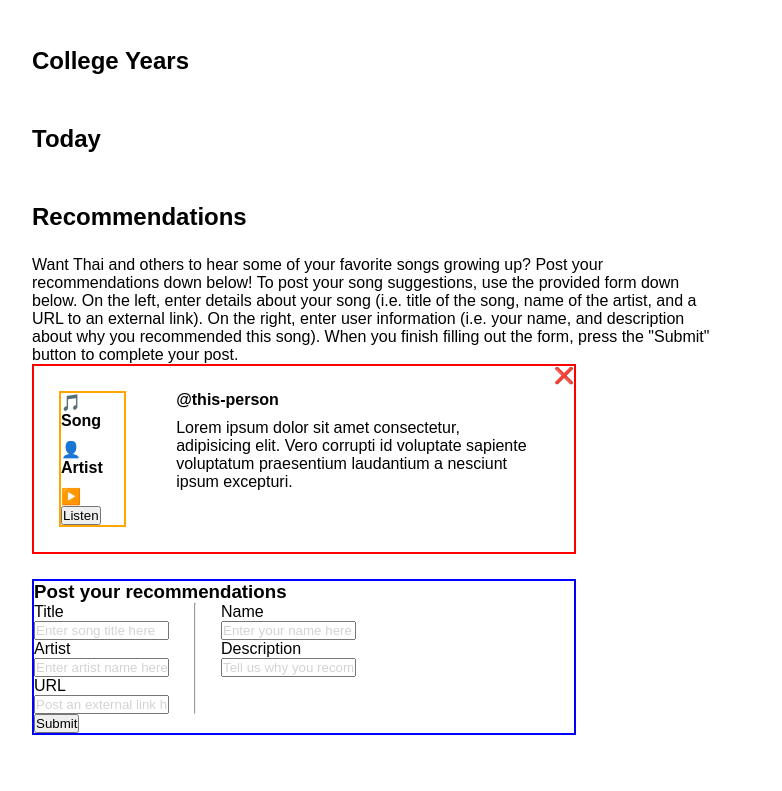
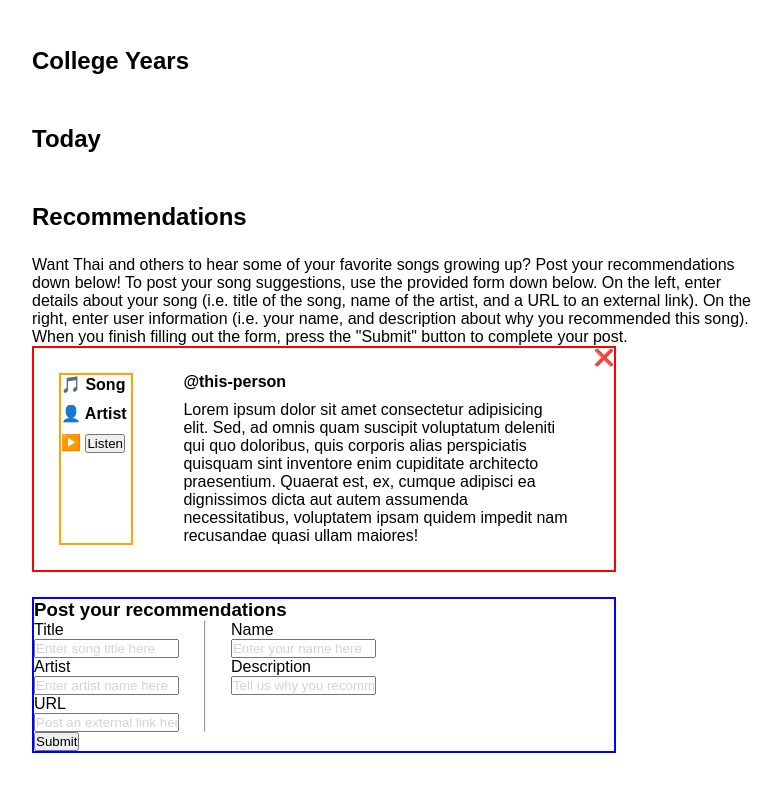
Before and after one commit to thaitommytran/foundations-capstone-project, a website: page client/index.html in a window 1280 px wide. Shown: the part 509-1300 px from the top of the page, without its empty margins (268-1050 px from the left). Drawn offline with nearby package versions, Linux system fonts and the light colour scheme; no server answers.

Commit message:
fixed rec card info spacing

```diff
--- a/client/index.html
+++ b/client/index.html
@@ -57,7 +57,7 @@
           </div>
           <div class="rec-card-info" id="user-rec-sect">
             <h4>@this-person</h4>
-            <p>Lorem ipsum dolor sit amet consectetur, adipisicing elit. Vero corrupti id voluptate sapiente voluptatum praesentium laudantium a nesciunt ipsum excepturi.</p>
+            <p>Lorem ipsum dolor sit amet consectetur adipisicing elit. Sed, ad omnis quam suscipit voluptatum deleniti qui quo doloribus, quis corporis alias perspiciatis quisquam sint inventore enim cupiditate architecto praesentium. Quaerat est, ex, cumque adipisci ea dignissimos dicta aut autem assumenda necessitatibus, voluptatem ipsam quidem impedit nam recusandae quasi ullam maiores!</p>
           </div>
           <div id="close-rec-sect">
             <h4>❌</h4>
--- a/client/styles.css
+++ b/client/styles.css
@@ -90,7 +90,7 @@ section > div {
 }
 
 #song-rec-sect {
-  width: 200px;
+  width: 500px;
   border: 2px solid orange;
 }
 
```
